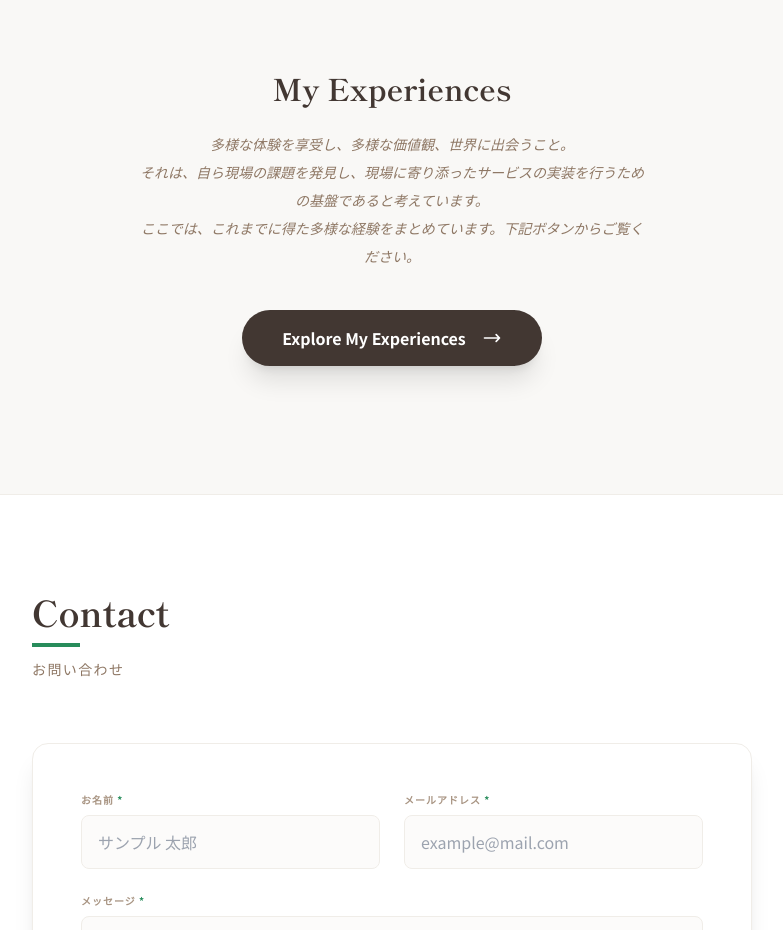
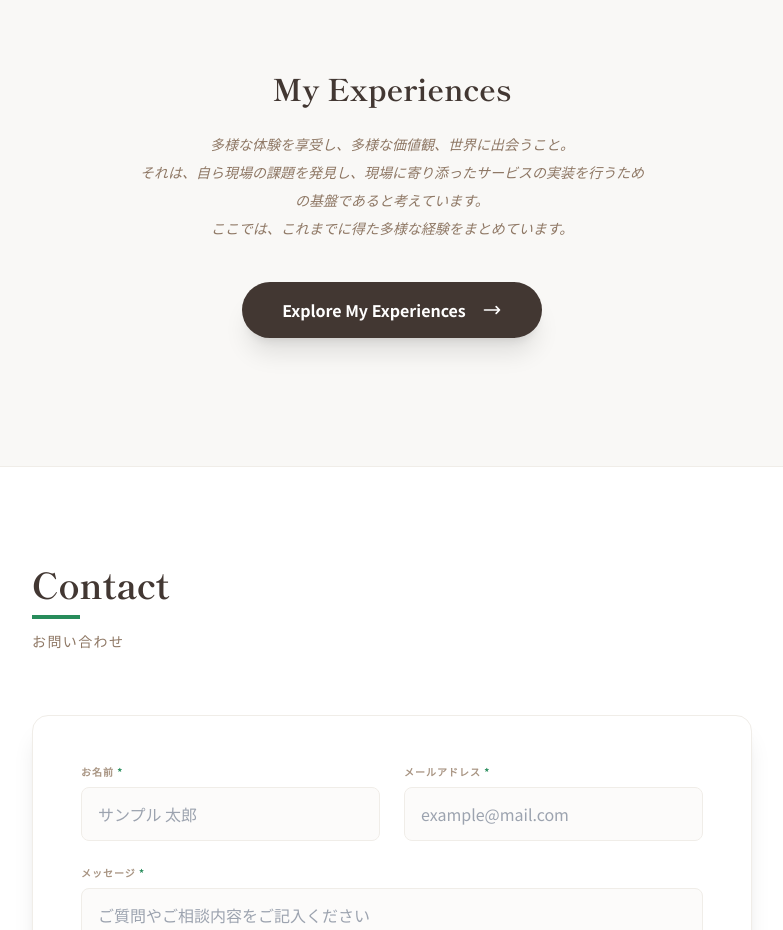
Before and after one commit to itogakuto/My-Portfolio, a React (Vite) app: page /#/ in a window 1280 px wide. Shown: the part 4720-5650 px from the top of the page, without its empty margins (248-1031 px from the left). Built offline with nearby package versions, Linux system fonts and the light colour scheme; no server answers; the database is empty.

Commit message:
change texts

```diff
--- a/pages/ExperienceList.tsx
+++ b/pages/ExperienceList.tsx
@@ -234,6 +234,7 @@ export const ExperienceList: React.FC = () => {
                          <div className="page-back bg-earth-100 rounded-t-xl p-8 shadow-inner border-x border-t border-earth-200">
                             <div className="h-full border border-earth-200/50 p-4 flex flex-col items-center justify-center text-center italic text-earth-600 text-xs">
                               私のこれまでの体験の全ては、<br />
+                              クライアントに寄り添ったサービスを実装するための<br />
                               私の視座を形成する重要なピースです。<br />
                               私の身に起きる全ての経験が、<br />
                               自身をより豊かに、面白く、<br />
--- a/pages/Home.tsx
+++ b/pages/Home.tsx
@@ -392,7 +392,7 @@ export const Home: React.FC = () => {
             <p className="text-earth-500 mb-10 max-w-lg mx-auto leading-loose text-sm italic">
               多様な体験を享受し、多様な価値観、世界に出会うこと。<br />
               それは、自ら現場の課題を発見し、現場に寄り添ったサービスの実装を行うための基盤であると考えています。<br />
-              ここでは、これまでに得た多様な経験をまとめています。下記ボタンからご覧ください。
+              ここでは、これまでに得た多様な経験をまとめています。
             </p>
 
             <Link
```
